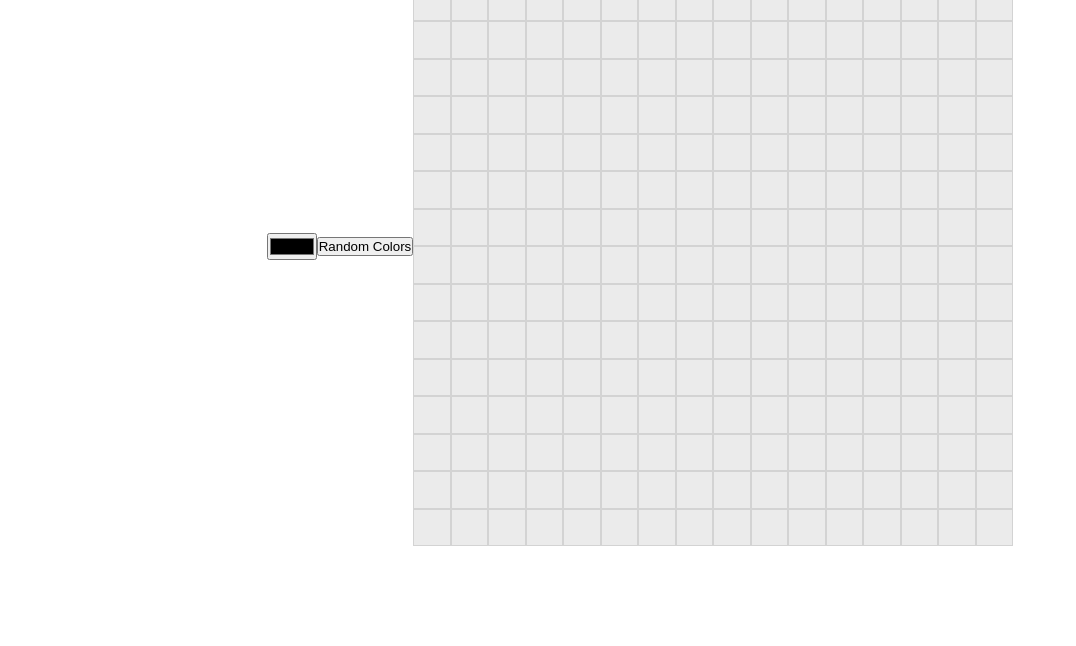
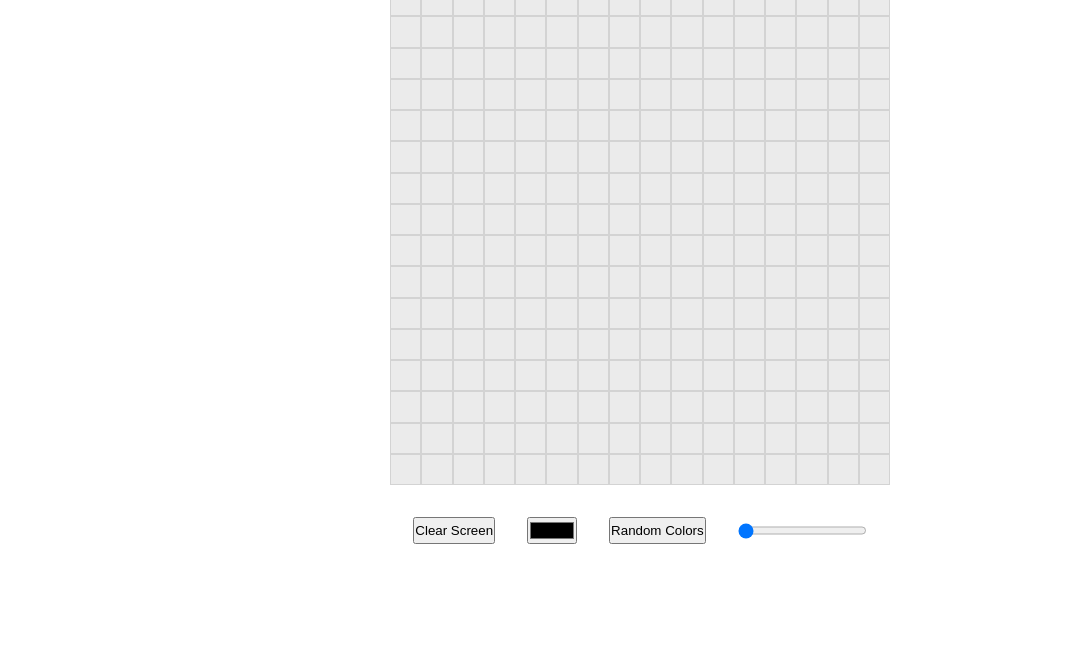
Before and after one commit to SalahFattah/ETCH-A-SKETCH, a plain HTML site: page index.html in a window 1280 px wide. Shown: the part 154-800 px from the top of the page, without its empty margins (0-1076 px from the left). Drawn offline with Linux system fonts and the light colour scheme.

Commit message:
Add grid slider

```diff
--- a/script.js
+++ b/script.js
@@ -1,7 +1,15 @@
 const bod=document.querySelector("body");
 const container=document.createElement("div");
 container.classList.add("container");
+let selections=document.createElement("div");
+selections.classList.add("selections")
+
 bod.insertBefore(container,document.querySelector("script"));
+bod.insertBefore(selections,container);
+
+let title=document.createElement("h1");
+title.textContent="Etch a Sketch"
+bod.appendChild(title);
 
 const screenWidth=container.clientWidth;
 
@@ -21,7 +29,7 @@ function createDivs(num=16,container=document.querySelector(".container")){
 }
 createDivs();
 
-//Adding hover effect
+//Default action
 let click=2;
 container.addEventListener("click",()=>{
     container.addEventListener("mouseover",paint);
@@ -35,6 +43,7 @@ container.addEventListener("click",()=>{
 
 
 //new one
+//default action
 function paint(e){
     if(e.target.classList[0]==="square"){
         e.target.style.background=document.querySelector("input").value;
@@ -44,21 +53,22 @@ function paint(e){
 
 //create Button tag
 const button=document.createElement("button");
-button.style.position="absolute";
-button.style.top="0";
-button.style.left="0";
+// button.style.position="absolute";
+// button.style.top="0";
+// button.style.left="0";
 
 button.textContent="Clear Screen";
-bod.insertBefore(button,container);
+selections.appendChild(button);
 
 //clear screen on click
 button.addEventListener("click",e=>{
+    let click=2;
+    let length=Math.sqrt(document.querySelector(".container").children.length);
     document.querySelector(".container").remove();
-    let sides=+prompt("enter number of squares per side");
     const container=document.createElement("div");
     container.classList.add("container");
     bod.insertBefore(container,document.querySelector("script"));
-    createDivs(sides,container);
+    createDivs(length,container);
     container.addEventListener("click",(e)=>{
         container.addEventListener("mouseover",paint);
         click--;
@@ -76,7 +86,6 @@ colorPick.addEventListener("change",e=>{
     let click=2;
     const container=document.querySelector(".container");
     container.addEventListener("click",()=>{
-        console.log("color picker",click);
         container.removeEventListener("mouseover",painto);
         container.addEventListener("mouseover",paint);
         click--;
@@ -88,25 +97,14 @@ colorPick.addEventListener("change",e=>{
 e.stopPropagation();
 })
 
-bod.insertBefore(colorPick,container);
+selections.appendChild(colorPick);
 
-
-//hex to RGB
-// function hexToRGB(hex){
-//     let r="0x"+hex.slice(1,3)+",";
-//     let g="0x"+hex.slice(3,5)+",";
-//     let b="0x"+hex.slice(5);
-//     let rgb=r.concat(g,b).split(",").map(i=>+i);
-
-//     return `rgb(${rgb[0]},${rgb[1]},${rgb[2]})`;
-// }
 
 
 const randomColor=document.createElement("button");
 randomColor.classList.add("random");
-console.log(randomColor)
 randomColor.textContent="Random Colors"
-bod.insertBefore(randomColor,container);
+selections.appendChild(randomColor);
 
 function painto(e){
     if(e.target.classList[0]==="square"){
@@ -119,7 +117,6 @@ randomColor.addEventListener("click",(e)=>{
     let click=2
     const container=document.querySelector(".container");
     container.addEventListener("click",()=>{
-        console.log("random",click)
         container.removeEventListener("mouseover",paint);
         container.addEventListener("mouseover",painto);
         click--;
@@ -133,6 +130,30 @@ e.stopPropagation();
 
 
 
+const range=document.createElement("input");
+range.type="range";
+range.min="16";
+range.value="16";
+selections.appendChild(range);
+range.addEventListener("change",e=>{
+    document.querySelector(".container").remove();
+    let sides=e.target.value;
+    const container=document.createElement("div");
+    container.classList.add("container");
+    bod.insertBefore(container,document.querySelector("script"));
+    createDivs(sides,container);
+    container.addEventListener("click",(e)=>{
+        container.addEventListener("mouseover",paint);
+        click--;
+        if(click==0){
+            container.removeEventListener("mouseover",paint);
+            click=2;
+        }
+        });
+})
+
+
+
 //Adding options for the sketch pad
 //1.Drawing starts when the user click on the sketchpad and stops when user clicks again
 //2. Add color picker
--- a/styles.css
+++ b/styles.css
@@ -8,15 +8,21 @@ body{
     display: flex;
     justify-content: center;
     align-items: center;
+    flex-direction: column-reverse;
 }
 .container{
     display: flex;
     flex-wrap: wrap;
-    width: 600px;
-    height: 600px;
+    width: 500px;
+    height: 500px;
     background: rgb(235, 235, 235);
 }
 
 .square{
     border: 0.1px solid rgba(0,0,0,0.1);
 }
+.selections{
+    display: flex;
+    margin-top: 2rem;
+    gap: 2rem;
+}
```
